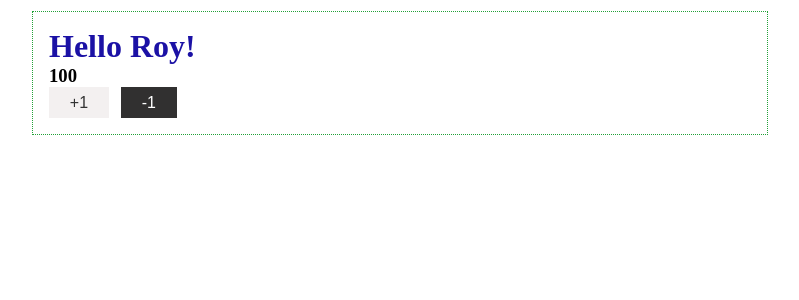
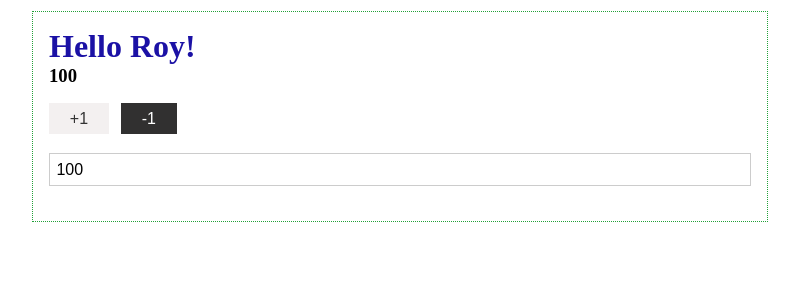
Before and after one commit to webroyit/s4v0e3-FirstSvelte, a Svelte app: page / in a window 1280 px wide. Shown: the top 300 px of the page, without its empty margins (240-1039 px from the left). Built offline with nearby package versions, Linux system fonts and the light colour scheme.

Commit message:
Use bind:value to bind the input to points variable

```diff
--- a/public/global.css
+++ b/public/global.css
@@ -39,3 +39,15 @@
     background: var(--dark-color);
     color: #fff;
 }
+
+input {
+    margin: 1.2rem 0;
+}
+
+input[type='number']{
+    display: block;
+    width: 100% !important;
+    padding: 0.4rem;
+    font-size: inherit;
+    border: 1px solid #ccc;
+}
--- a/src/App.svelte
+++ b/src/App.svelte
@@ -11,6 +11,10 @@
 	h1{
 		color: #1b11a5;
 	}
+
+	h3{
+		margin-bottom: 1rem;
+	}
 </style>
 
 <div class="container">
@@ -19,5 +23,7 @@
 		<h3>{points}</h3>
 		<button class="btn" on:click={addPoint}>+1</button>
 		<button class="btn btn-dark" on:click={removePoint}>-1</button>
+		<!-- bind:value for two way binding -->
+		<input type="number" bind:value={points} />
 	</div>
 </div>
```
